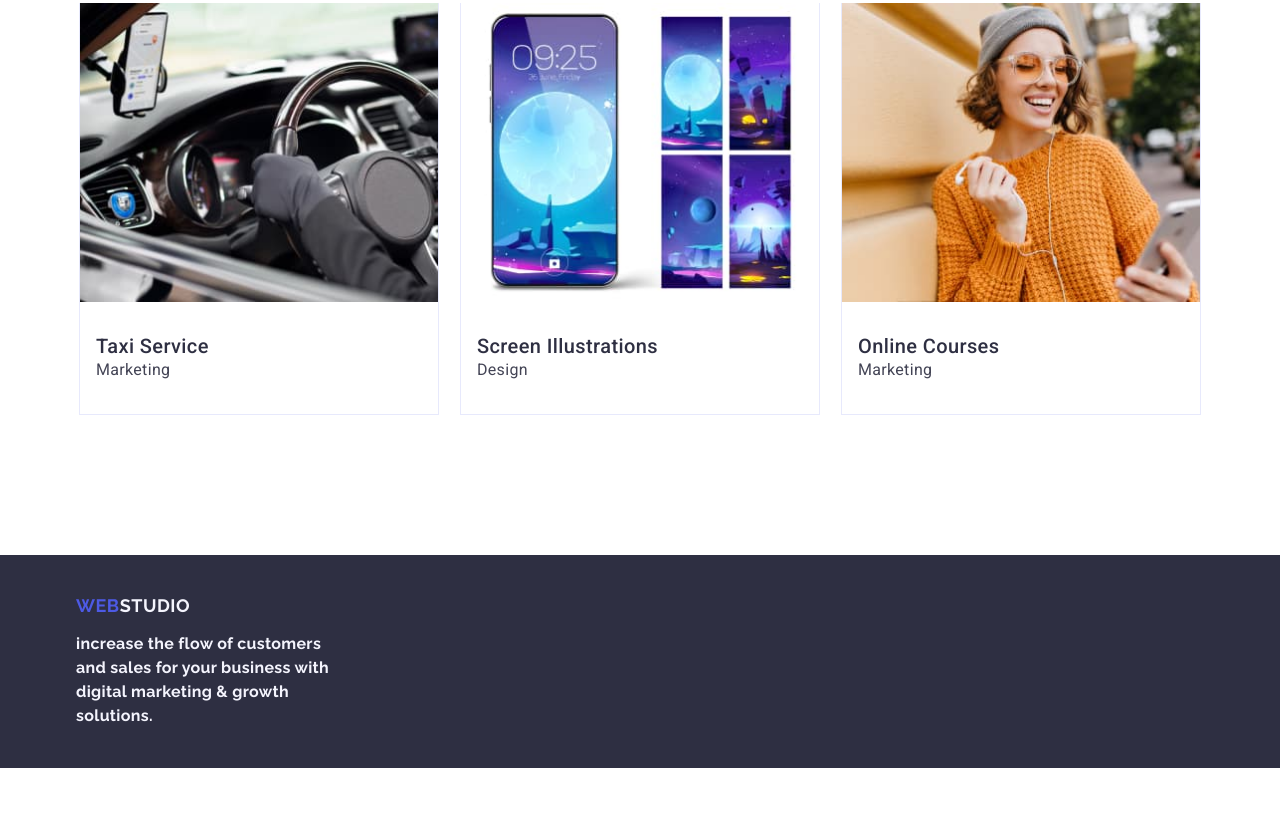
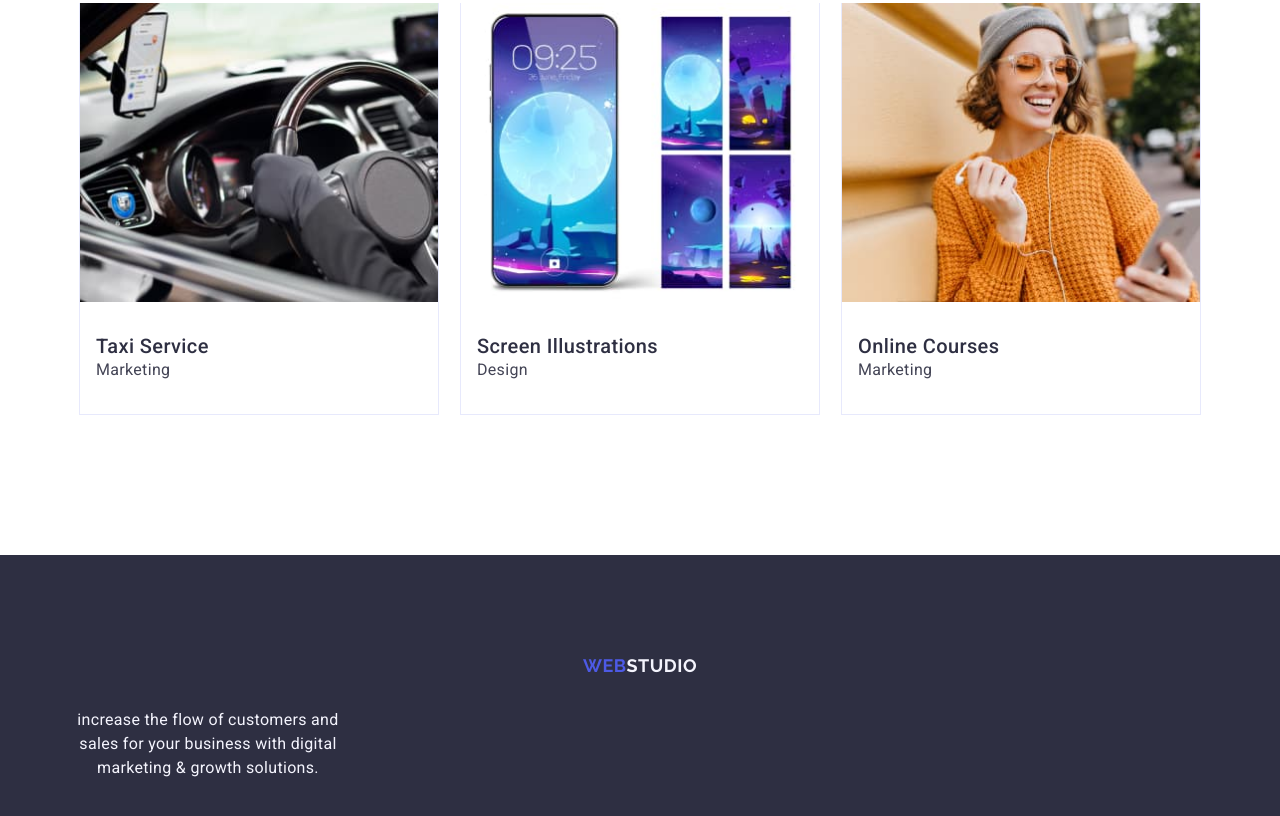
Before and after one commit to PavelSteep/goit-markup-hw-03, a plain HTML site: page index.html in a window 1280 px wide. Shown: the part 2488-3304 px from the top of the page. Before the commit the page ends 3256 px from the top, so only its background shows below. Drawn offline with nearby package versions, Linux system fonts and the light colour scheme.

Commit message:
mod-3(footer)

```diff
--- a/css/style.css
+++ b/css/style.css
@@ -434,11 +434,12 @@ img.portfolio-photo {
 /* FOOTER */
 .footer {
   background-color: #2e2f42;
-  padding: 40px 0;
+  padding: 100px 0;
   text-align: left;
 }
 
-.footer-logo {
+.footer-link {
+  display: inline-block;
   font-family: "Raleway", sans-serif;
   font-weight: 700;
   font-size: 18px;
@@ -446,7 +447,7 @@ img.portfolio-photo {
   letter-spacing: 0.03em;
   text-transform: uppercase;
   color: #4d5ae5;
-  max-width: 264px;
+  margin-bottom: 16px;
   text-align: left;
 }
 
@@ -455,6 +456,7 @@ img.portfolio-photo {
 }
 
 .footer-paragraph {
+  max-width: 264px;
   font-size: 16px;
   line-height: 1.5;
   letter-spacing: 0.02em;
--- a/index.html
+++ b/index.html
@@ -293,13 +293,13 @@
     <!-- ------------------------------ -->
     <footer class="footer">
       <div class="container">
-        <div class="footer-logo">
+        <a class="footer-link">
           Web<span class="footer-logo-text">Studio</span>
-          <p class="footer-paragraph">
-            Increase the flow of customers and sales for your business with
-            digital marketing & growth solutions.
-          </p>
-        </div>
+        </a>
+        <p class="footer-paragraph">
+          Increase the flow of customers and sales for your business with
+          digital marketing & growth solutions.
+        </p>
       </div>
     </footer>
   </body>
```
